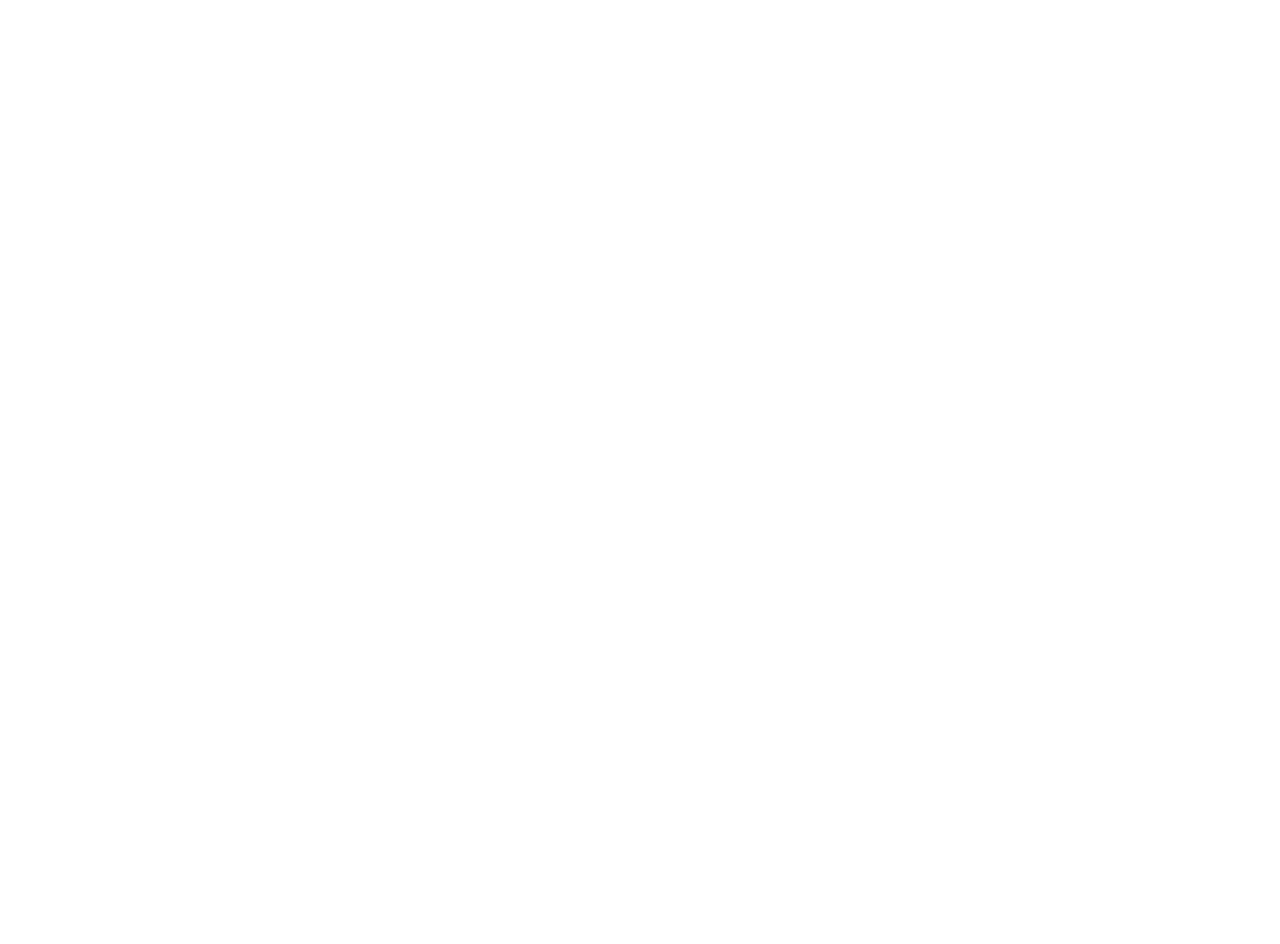
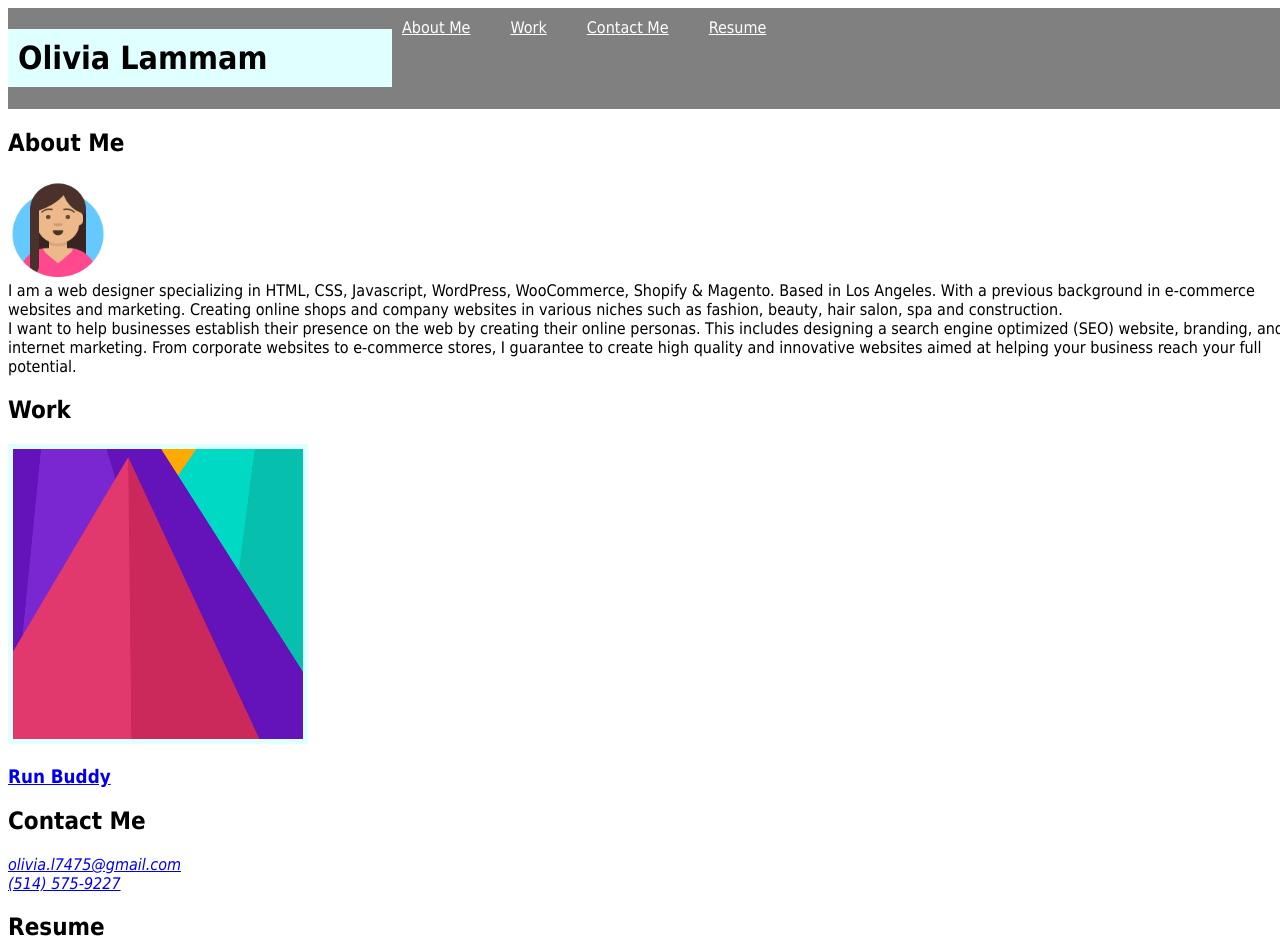
Before and after one commit to olivialammam/css-portfolio, a plain HTML site: page index.html in a window 1280 px wide. Before the commit the page ends 800 px from the top, so only its background shows below. Drawn offline with Linux system fonts and the light colour scheme.

Commit message:
updated css

```diff
--- a/assets/css/style.css
+++ b/assets/css/style.css
@@ -0,0 +1,51 @@
+*{
+    box-sizing: border-box;
+}
+
+body{
+    width: 100%;
+    font-family: Tahoma, Verdana, sans-serif;
+}
+
+/* Header Section Styling  */
+header  {
+    background-color: gray;
+    color: white;
+    display: flex;
+    flex-direction: row;
+    flex: wrap;
+    font-family: Tahoma, Verdana, sans-serif;
+}
+header h1 {
+    background-color: lightcyan;
+    color: black;
+    width:30%;
+    padding: 10px;
+}
+header nav {
+    display: flex;
+    flex-direction: row;
+    flex: wrap;
+    width: 50%;
+
+}
+
+header nav a {
+    padding:10px;
+    margin-right:20px;
+    color: white;
+    float: right;
+}
+
+
+/* Work Section Styling  */
+img{
+    width: 100px;
+    height: 100px;
+}
+
+.picture {
+    width: 300px;
+    height: 300px;
+    border: 5px solid lightcyan;
+}
--- a/index.html
+++ b/index.html
@@ -1,12 +1,67 @@
 <!DOCTYPE html>
 <html lang="en">
+
 <head>
     <meta charset="UTF-8">
     <meta http-equiv="X-UA-Compatible" content="IE=edge">
     <meta name="viewport" content="width=device-width, initial-scale=1.0">
     <title>Olivia Portfolio</title>
+    <link rel="stylesheet" href="./assets/css/style.css" />
 </head>
+
 <body>
+    <header>
+        <h1>Olivia Lammam</h1>
+        <nav>
+            <!-- Creating anchors to navigate in the page  -->
+            <a href="#about-me">About Me</a>
+            <a href="#work">Work</a>
+            <a href="#contact-me">Contact Me</a>
+            <a href="#resume">Resume</a>
+
+        </nav>
+    </header>
+    <main>
+        <section id="about-me">
+            <h2>About Me</h2>
+            <div>
+                <img src="assets/images/avataaars.png" alt="avatar" />
+            </div>
+
+            <body>
+                I am a web designer specializing in HTML, CSS, Javascript, WordPress, WooCommerce, Shopify & Magento.
+                Based in Los Angeles. With a previous background in e-commerce websites and marketing. Creating online
+                shops and company websites in various niches such as fashion, beauty, hair salon, spa and construction.
+                </br>
+                I want to help businesses establish their presence on the web by creating their online personas. This
+                includes designing a search engine optimized (SEO) website, branding, and internet marketing.
+                From corporate websites to e-commerce stores, I guarantee to create high quality and innovative websites
+                aimed at helping your business reach your full potential.
+            </body>
+
+        </section>
+        <section id="work">
+            <h2>Work</h2>
+            <a href="https://github.com/olivialammam/run-buddy" target="_blank">
+                <img class='picture' src="assets/images/project_1.png" alt="project 1" />
+                <h3>Run Buddy</h3>
+            </a>
+            </div>
+        </section>
+        <section id="contact-me">
+            <h2>Contact Me</h2>
+            <address>
+                <a href="mailto:olivia.l7475@gmail.com">olivia.l7475@gmail.com</a><br>
+                <a href="tel:+15145759227">(514) 575-9227</a>
+            </address>
+
+        </section>
+        <section id="resume">
+            <h2>Resume</h2>
+
+        </section>
+    </main>
 
 </body>
+
 </html>
```
Also changed, not shown: assets/images/avataaars.png (added), assets/images/project_1.png (added).
